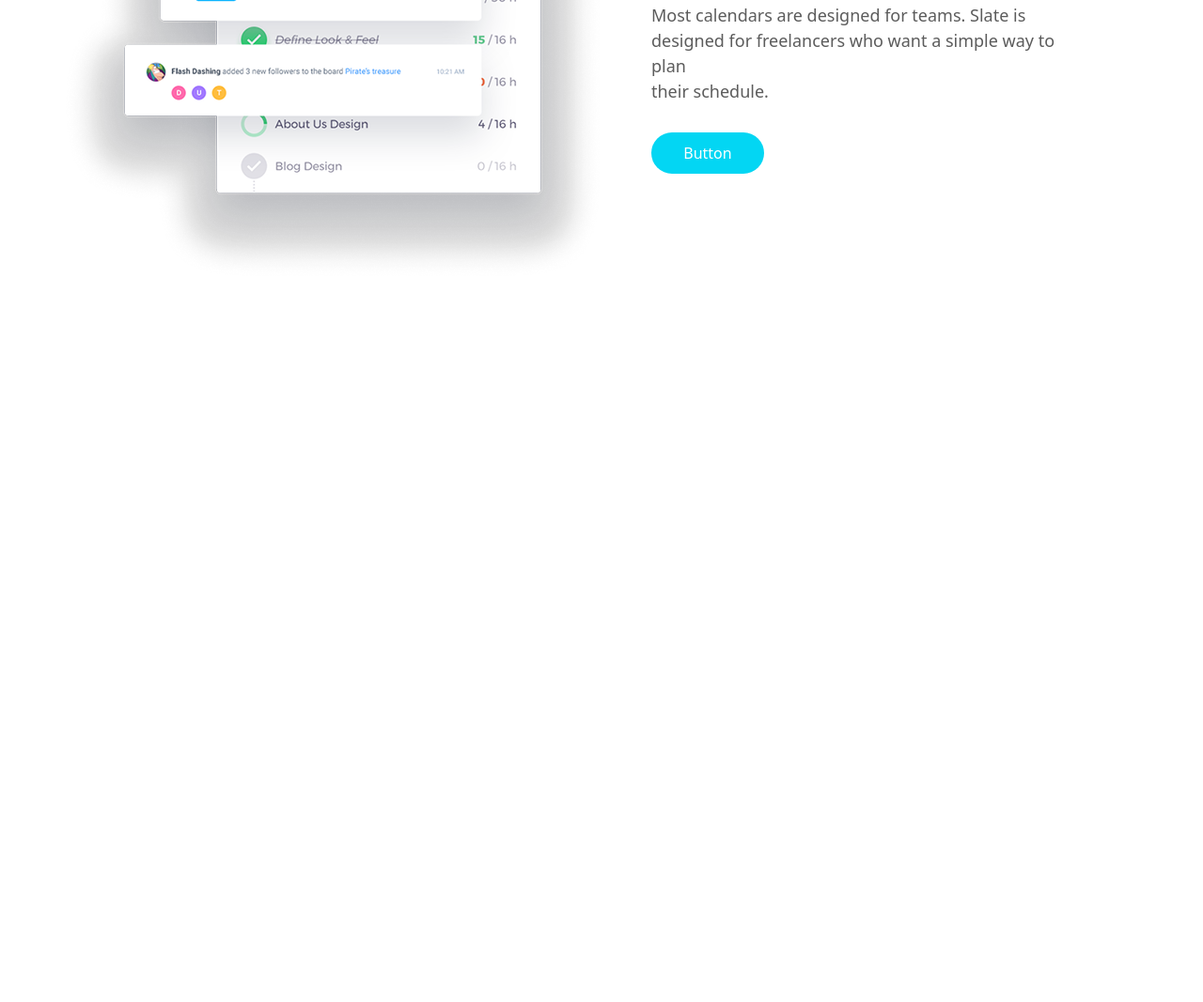
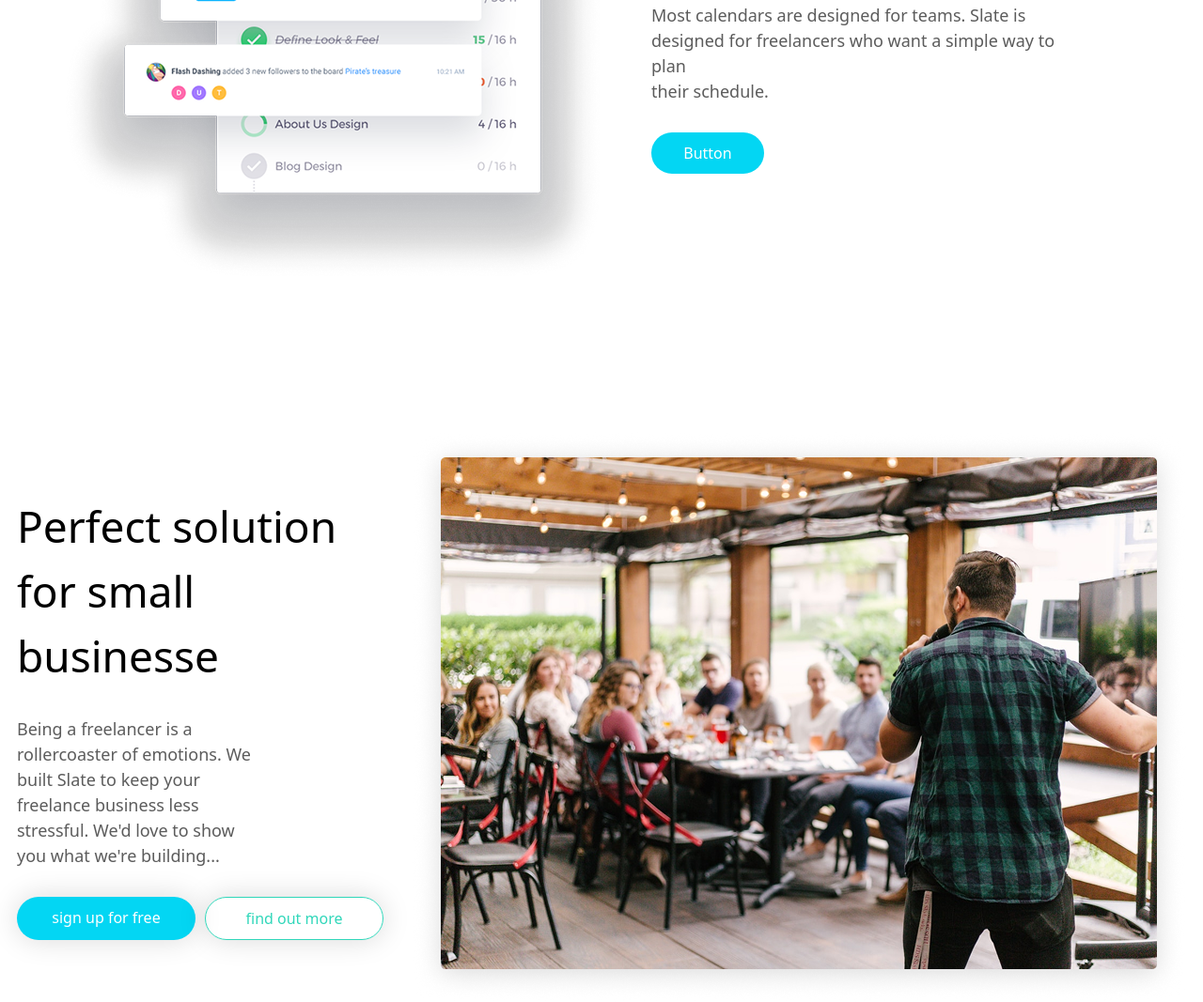
Before and after one commit to sunatullomahmudov/h-w-week-4_1, a website: page index.html in a window 1280 px wide. Shown: the part 3146-4213 px from the top of the page at 94% size. Before the commit the page ends 3456 px from the top, so only its background shows below. Drawn offline with Linux system fonts and the light colour scheme.

Commit message:
added section-4 in main

```diff
--- a/index.html
+++ b/index.html
@@ -89,6 +89,19 @@
             </div>
         </div>
     </section>
+    <section class="mt-[150px] max-md:mt-[100px]">
+        <div class="flex justify-center items-center gap-[30px] max-md:flex-col">
+            <div>
+                <h2 class="max-md:text-center">Perfect solution<br>for small<br>businesse</h2>
+                <p class="gray w-[253px] max-md:w-[353px] max-md:text-center max-md:m-auto max-md:mt-[20px] mt-[30px]">Being a freelancer is a rollercoaster of emotions. We built Slate to keep your freelance business less stressful. We'd love to show you what we're building...</p>
+                <div class="flex gap-[10px] mt-[30px] max-md:flex-col">
+                    <p class="bg-[#03D6F3] w-[190px] p-[10px] max-md:p-[20px] text-white shadow-[0px_0px_30px_#00000026] rounded-[50px] text-center max-md:w-[260px] hover:bg-green-400 hover:text-white max-md:m-auto">sign up for free</p>
+                    <p class="text-[#30D7BA] border-[1px] border-[solid] border-[#30D7BA] shadow-[0px_0px_30px_#00000026] w-[190px] p-[10px] max-md:p-[20px] rounded-[50px] text-center max-md:w-[260px] hover:text-blue-600 max-md:m-auto">find out more</p>
+                </div>
+            </div>
+            <img src="../images/Frame 19.png" alt="">
+        </div>
+    </section>
     </main>
 </body>
 </html>
```
